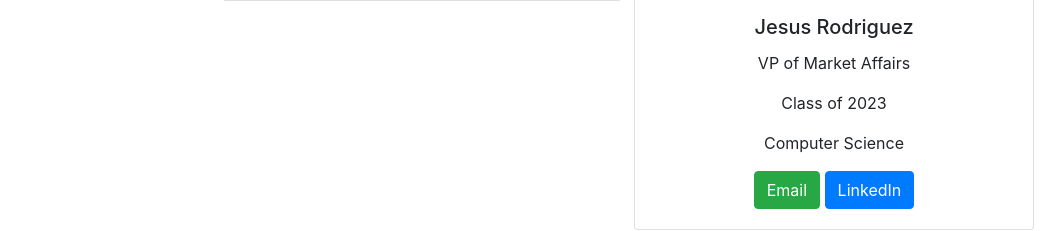
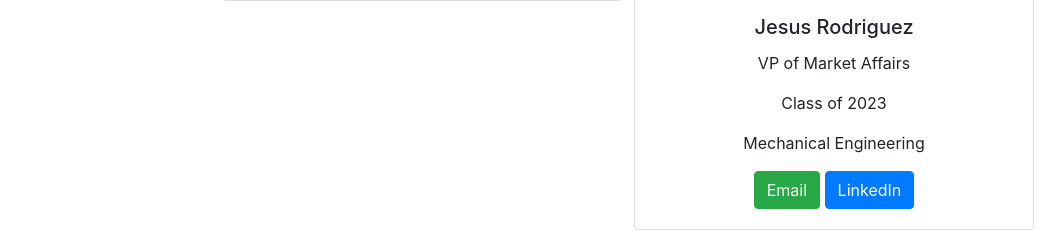
Before and after one commit to mtrejo0/MAESweb, a React (Create React App) app: page /#/ in a window 1280 px wide. Before the commit this address led to /#/home. Shown: the part 3680-3911 px from the top of the page, without its empty margins (222-1280 px from the left). Built offline with nearby package versions, Linux system fonts and the light colour scheme.

Commit message:
Changed Jesus R's major

```diff
--- a/src/components/execBoard.js
+++ b/src/components/execBoard.js
@@ -23,7 +23,7 @@ let images = {
 }
 
 class ExecBoard extends React.Component {
-
+//refer to the exec.json that contains exec member info
     render() {
         return(
             <div>
--- a/src/exec.json
+++ b/src/exec.json
@@ -58,8 +58,8 @@
     "position": "VP of Market Affairs",
     "img": "jesusR",
     "link": "https://www.linkedin.com/in/jesus-lares",
-    "email": "tbd@mit.edu",
+    "email": "jesusr@mit.edu",
     "year": 2023,
-    "course": "Computer Science"
+    "course": "Mechanical Engineering"
   }
 ]
```
